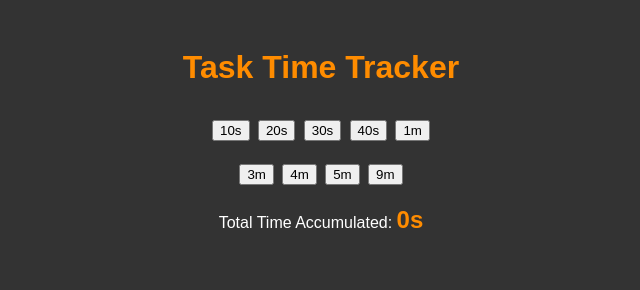
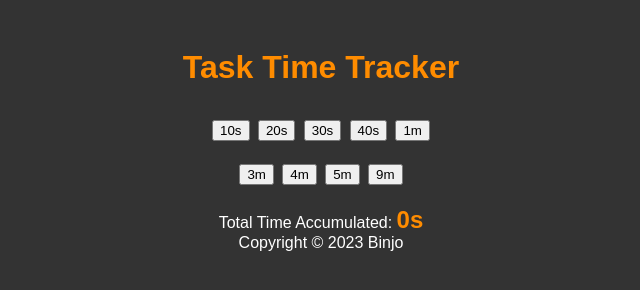
Before and after one commit to Bizsavvy/TaskTimer, a plain HTML site: page index.html in a window 1280 px wide. Shown: the whole page, without its empty margins (319-959 px from the left). Drawn offline with Linux system fonts and the light colour scheme.

Commit message:
index.html

```diff
--- a/index.html
+++ b/index.html
@@ -24,7 +24,7 @@
   <div>
     Total Time Accumulated: <span id="total-time">0s</span>
   </div>
-
+  <div id="copyright">Copyright © 2023 Binjo</div>
   <script src="script.js"></script>
 </body>
 </html>
```
